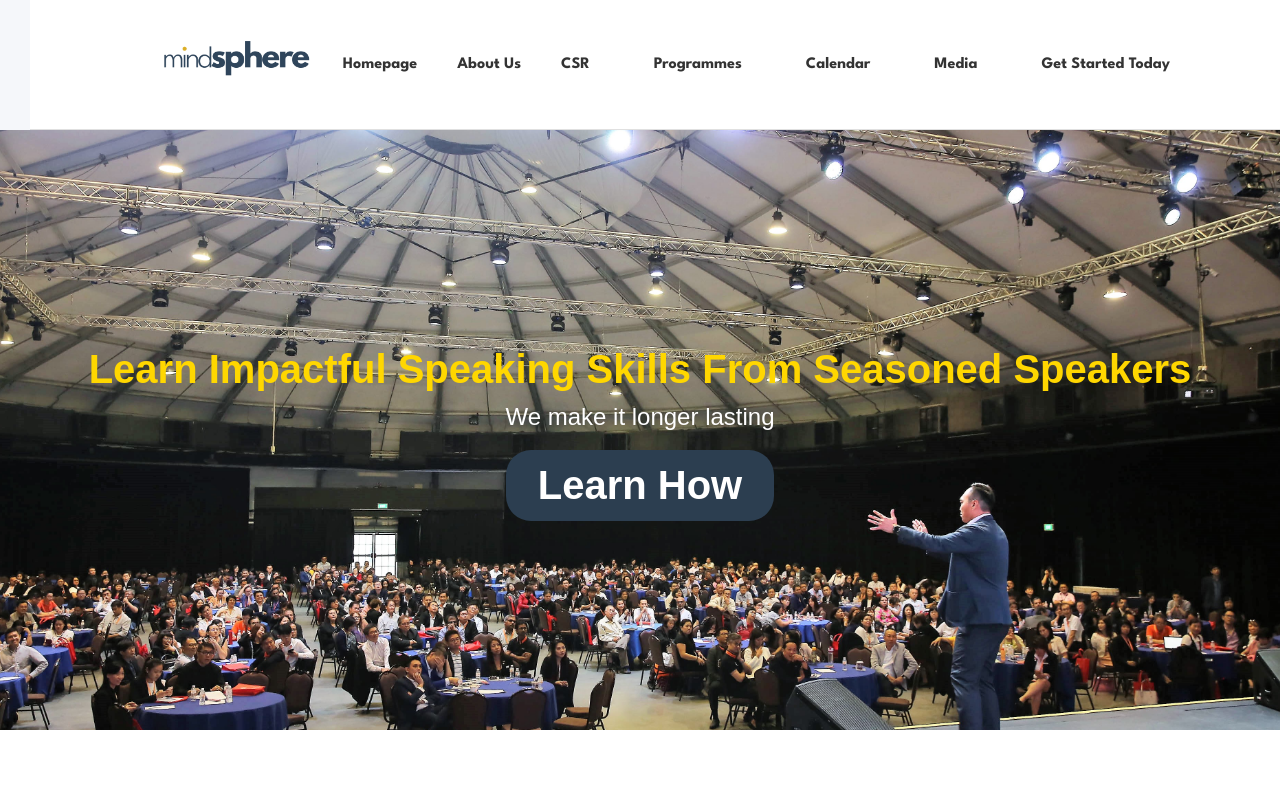
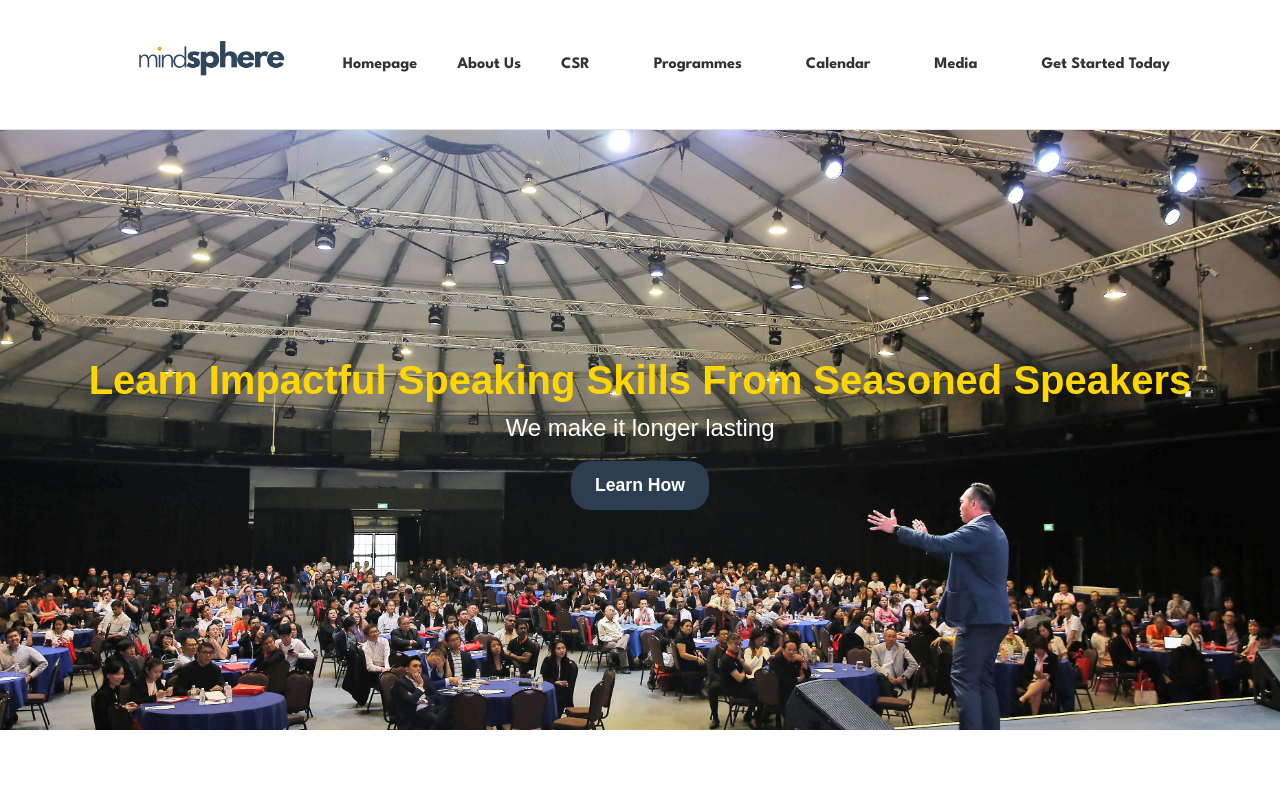
Before and after one commit to AppleOngPS/DataSphere, a React (Vite) app in the folder frontend/: page / in a window 1280 px wide. Shown: the top 788 px of the page. Built offline with nearby package versions, Linux system fonts and the light colour scheme; no server answers.

Commit message:
Fixing Home Page, CSR, creating UserDashboard

```diff
--- a/frontend/src/assets/components/nav.css
+++ b/frontend/src/assets/components/nav.css
@@ -7,7 +7,6 @@
   padding: 20px 40px;
   background-color: #ffffff;
   border-bottom: 1px solid #e0e0e0;
-  margin-left: 50px;
 }
 
 .logo img {
--- a/frontend/src/csr.css
+++ b/frontend/src/csr.css
@@ -1,6 +1,8 @@
 /* src/csr.css */
 .csr-container {
   padding: 20px;
+  margin: 0;
+  margin-top: 40px;
   text-align: center;
   background-color: #f0f0f0; /* Light grey background */
 }
--- a/frontend/src/homepage.css
+++ b/frontend/src/homepage.css
@@ -47,9 +47,10 @@ p {
 .cta-button {
   background-color: #2c3e50;
   color: #ffffff;
-  padding: 0.8rem 2rem;
+  padding: 0.9rem 1.5rem; /* Reduced padding for a smaller button */
+  font-size: 1.1rem; /* Slightly smaller font size */
   border: none;
-  border-radius: 25px;
+  border-radius: 20px; /* Slightly smaller radius for rounded corners */
   cursor: pointer;
   font-weight: bold;
   transition: background-color 0.3s, transform 0.2s;
```
Also changed, not shown: frontend/src/UserDasboard.css (added), frontend/src/UserDashboard.jsx (added).
